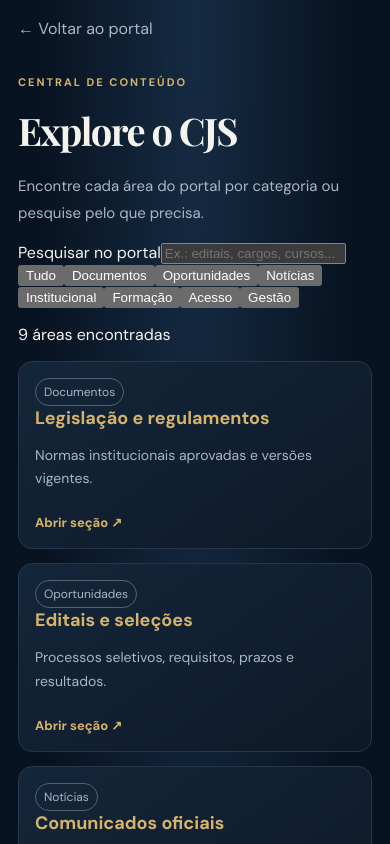
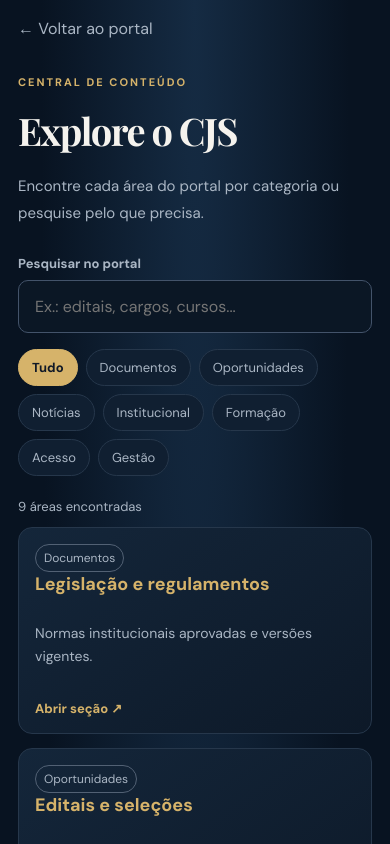
Before and after one commit to walysonfelipenascimento-gif/comando-juridico-supremo, a Next.js app: page /catalogo in a window 390 px wide. Shown: the top 844 px of the page. Built offline with nearby package versions, Linux system fonts and the light colour scheme.

Commit message:
Adicionar estilos para filtros e catálogo responsivo

```diff
--- a/src/app/globals.css
+++ b/src/app/globals.css
@@ -32,3 +32,5 @@ footer{border-top:1px solid var(--line);padding:22px 0;color:var(--muted);font-s
 
 .subpage{min-height:75vh;padding-top:34px}.subpage h1{margin:22px 0}.back{display:inline-block;color:var(--muted);margin-bottom:36px}.status{display:inline-block;border:1px solid #526174;color:var(--muted);font-size:12px;padding:5px 8px;border-radius:20px}.small-note{color:var(--muted);font-size:13px;line-height:1.7;margin-top:22px}.panel{background:linear-gradient(145deg,#14263a,#0d1928);border:1px solid var(--line);border-radius:14px;padding:22px;margin:24px 0}.panel h2{font-size:23px}.panel ul{color:var(--muted);line-height:1.9;padding-left:22px}@media(max-width:760px){.subpage{padding:18px}.panel{padding:16px}}
 .brand-mark{display:grid;place-items:center}.brand-copy{min-width:0}.site-nav{display:flex;gap:18px;flex-wrap:wrap;padding:16px 0;border-bottom:1px solid var(--line);font-size:13px;color:var(--muted)}.site-nav a:hover,.card-link:hover,footer a:hover{color:var(--gold)}.card-link{display:inline-block;margin-top:10px;font-size:13px;font-weight:700;color:var(--gold)}footer{display:flex;justify-content:space-between;gap:12px;flex-wrap:wrap}
+
+.search-label{display:block;color:var(--muted);font-size:13px;font-weight:700;margin:28px 0 8px}.catalog-search{display:block;width:100%;background:#0b1725;border:1px solid #43536a;border-radius:10px;color:var(--text);padding:15px 16px;font:inherit;outline:none}.catalog-search:focus{border-color:var(--gold);box-shadow:0 0 0 2px #d6b36a33}.category-filters{display:flex;gap:8px;flex-wrap:wrap;margin:16px 0}.filter-chip{background:#101f31;border:1px solid var(--line);color:var(--muted);padding:9px 13px;border-radius:24px;font:inherit;font-size:13px;cursor:pointer}.filter-chip.active{background:var(--gold);border-color:var(--gold);color:#101927;font-weight:700}.results-count{font-size:13px;color:var(--muted);margin:22px 0 12px}.catalog-cards{grid-template-columns:repeat(3,minmax(0,1fr))}.catalog-cards .card{display:flex;flex-direction:column;align-items:flex-start}.catalog-cards .card-link{margin-top:auto;padding-top:18px}@media(max-width:760px){.catalog-cards{grid-template-columns:repeat(2,minmax(0,1fr))}}@media(max-width:460px){.catalog-cards{grid-template-columns:1fr}}
```
